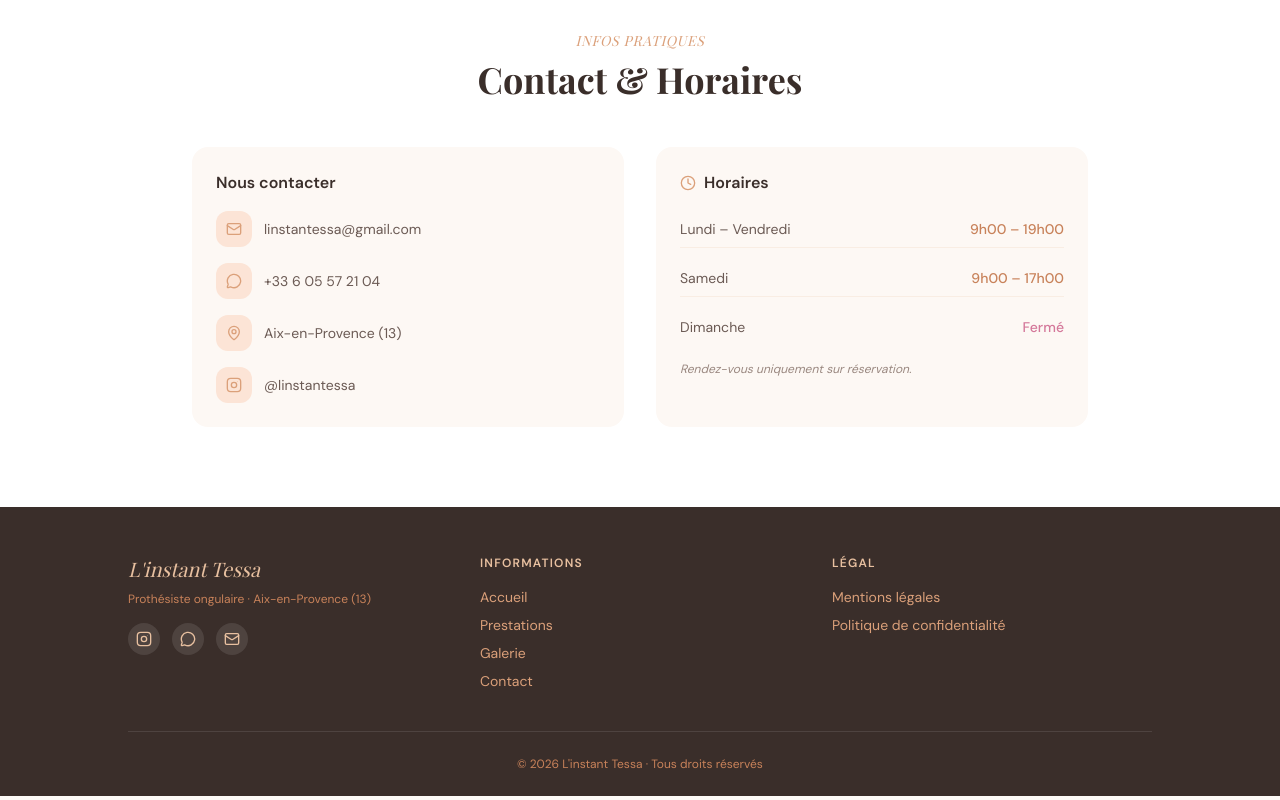
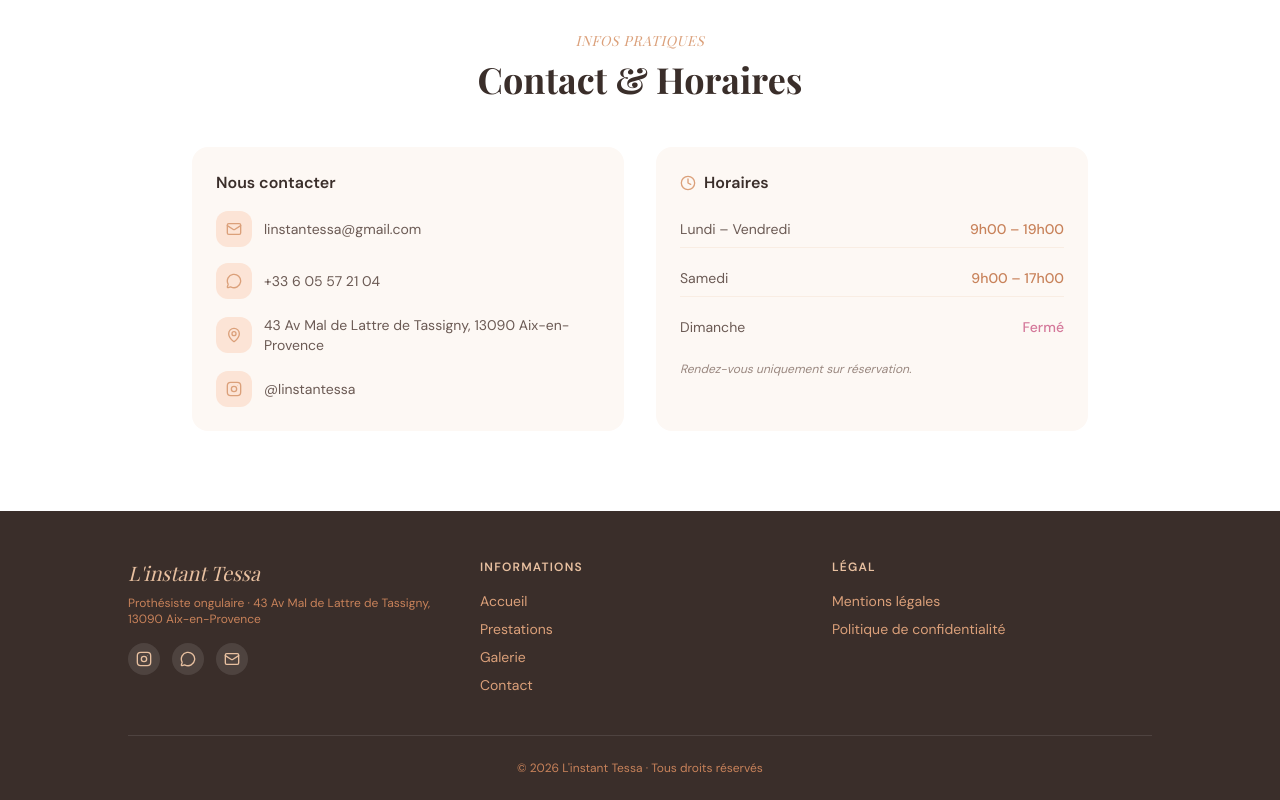
Before and after one commit to Mavtrax/linstant-tessa, a React (Vite) app: page / in a window 1280 px wide. Shown: the part 3641-4441 px from the top of the page. Built offline with nearby package versions, Linux system fonts and the light colour scheme; a web font is replaced by a local one.

Commit message:
Ajout adresse complète du salon de Tessa
Co-Authored-By: Claude Sonnet 4.6 <noreply@anthropic.com>

```diff
--- a/src/App.tsx
+++ b/src/App.tsx
@@ -19,7 +19,7 @@ const CONFIG = {
   instagram: 'https://instagram.com/linstantessa',
   whatsapp:  'https://wa.me/33605572104',
   email:     'linstantessa@gmail.com',
-  location:  'Aix-en-Provence (13)',
+  location:  '43 Av Mal de Lattre de Tassigny, 13090 Aix-en-Provence',
   phone:     '+33 6 05 57 21 04',
   planity:   'https://www.planity.com/sc-coiffure-linstant-tessa-13090-aix-en-provence',
 }
--- a/src/MentionsLegales.tsx
+++ b/src/MentionsLegales.tsx
@@ -25,7 +25,7 @@ export default function MentionsLegales() {
             <p><strong className="text-[#3a2e2a]">Statut :</strong> Micro-entreprise</p>
             <p><strong className="text-[#3a2e2a]">Responsable de publication :</strong> Tessa [<span className="italic text-nude-400">Nom de famille à compléter</span>]</p>
             <p><strong className="text-[#3a2e2a]">SIRET :</strong> [<span className="italic text-nude-400">À compléter</span>]</p>
-            <p><strong className="text-[#3a2e2a]">Adresse :</strong> Aix-en-Provence (13)</p>
+            <p><strong className="text-[#3a2e2a]">Adresse :</strong> 43 Av Mal de Lattre de Tassigny, 13090 Aix-en-Provence</p>
             <p><strong className="text-[#3a2e2a]">Email :</strong> <a href="mailto:linstantessa@gmail.com" className="text-nude-500 hover:underline">linstantessa@gmail.com</a></p>
             <p><strong className="text-[#3a2e2a]">Téléphone :</strong> +33 6 05 57 21 04</p>
           </div>
--- a/src/PolitiqueConfidentialite.tsx
+++ b/src/PolitiqueConfidentialite.tsx
@@ -21,7 +21,7 @@ export default function PolitiqueConfidentialite() {
         <section className="mb-8">
           <h2 className="font-serif text-xl font-semibold text-[#3a2e2a] mb-3 pb-2 border-b border-nude-100">Responsable du traitement</h2>
           <p className="text-[#6b5a54] text-sm leading-relaxed">
-            L'instant Tessa, micro-entreprise de prothésie ongulaire basée à Aix-en-Provence (13).<br />
+            L'instant Tessa, micro-entreprise de prothésie ongulaire basée au 43 Av Mal de Lattre de Tassigny, 13090 Aix-en-Provence.<br />
             Contact : <a href="mailto:linstantessa@gmail.com" className="text-nude-500 hover:underline">linstantessa@gmail.com</a>
           </p>
         </section>
```
